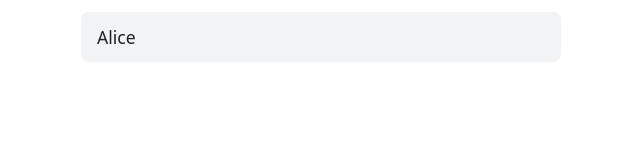
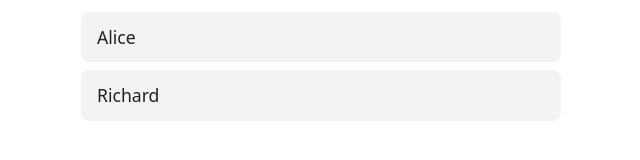
Before and after one commit to gdsc-osaka/react-example, a React (Vite) app: page / in a window 1280 px wide. Shown: the part 164-324 px from the top of the page, without its empty margins (319-959 px from the left). Built offline with nearby package versions, Linux system fonts and the light colour scheme.

Commit message:
feat: add Richard to participants

```diff
--- a/src/App.jsx
+++ b/src/App.jsx
@@ -3,6 +3,7 @@ import './App.css'
 function App() {
   const participants = [
     'Alice',
+    'Richard',
   ]
 
   return (
```
Also changed, not shown: 1 other file (tests, documents, lock files or other folders).
